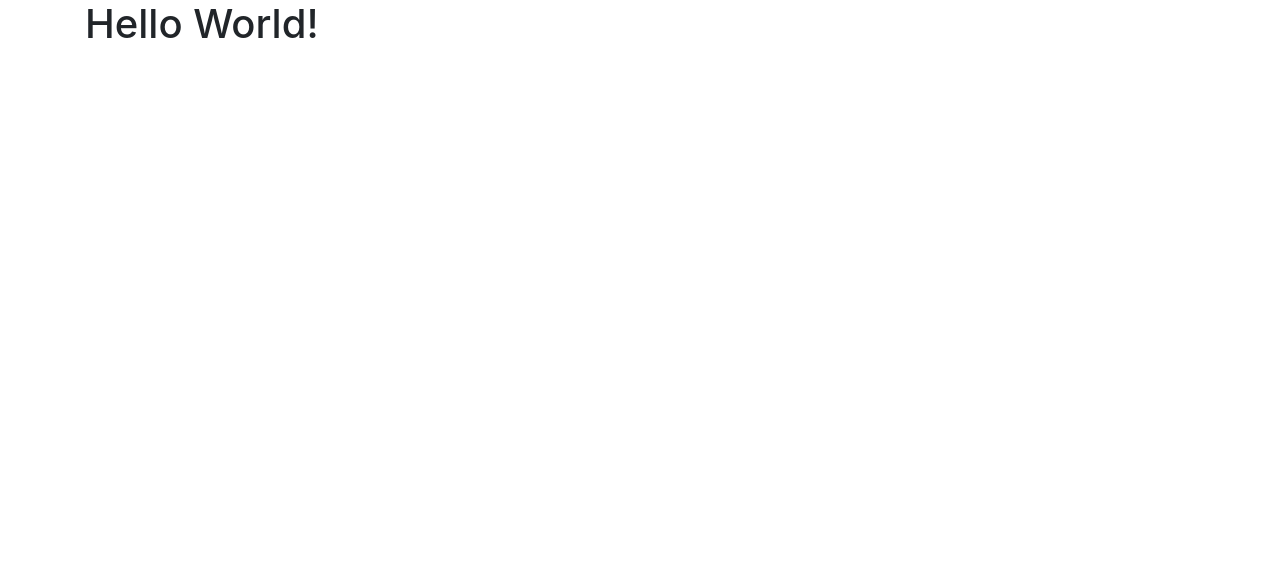
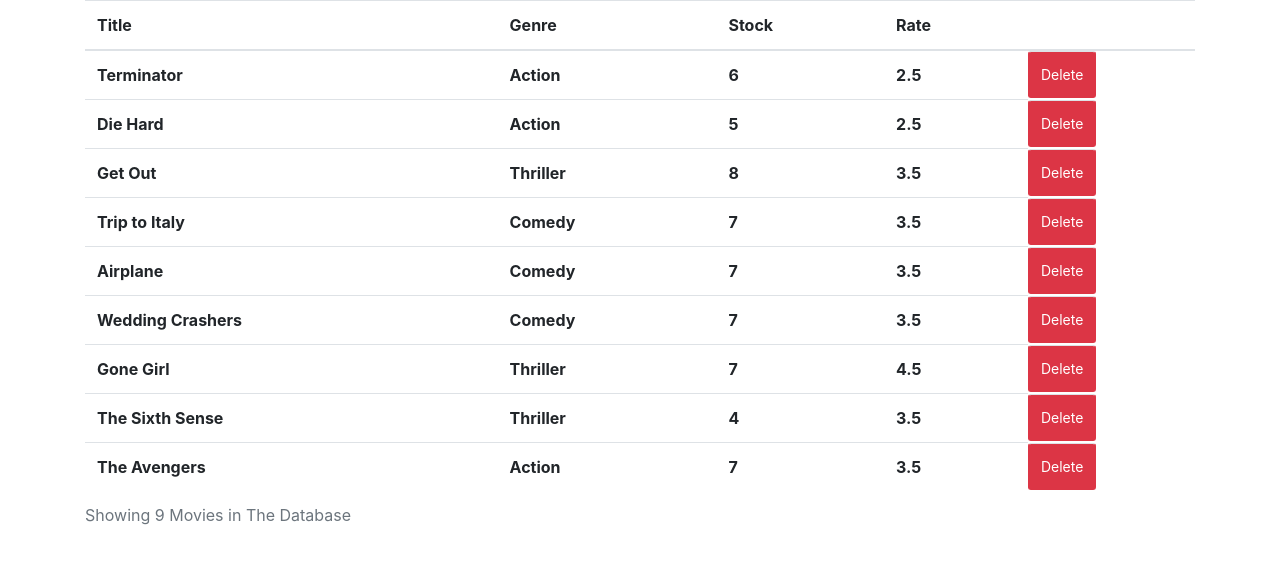
Before and after one commit to Didbar/vidly, a React (Create React App) app: page / in a window 1280 px wide. Shown: the top 564 px of the page. Built offline with nearby package versions, Linux system fonts and the light colour scheme.

Commit message:
First Exercies

```diff
--- a/src/App.js
+++ b/src/App.js
@@ -1,10 +1,11 @@
-import React from 'react';
+import logo from './logo.svg';
+import './App.css';
 
 function App() {
   return (
-    <main className="container">
-      <h1>Hello World!</h1>
-    </main>
+    <div className="App">
+
+    </div>
   );
 }
 
--- /dev/null
+++ b/src/components/movies.jsx
@@ -0,0 +1,54 @@
+import React, { Component } from 'react';
+import { deleteMovie, getMovies } from '../services/fakeMovieService';
+
+class Movies extends Component {
+    state = {
+        movies: getMovies()
+    };
+
+    handleDelete = (id) => {
+        const movies = this.state.movies.filter(m => m._id !== id);
+        this.setState({ movies })
+    };
+
+    render() {
+
+        const moviescomponent = this.state.movies.map((movie) => {
+            return (
+                <tr key={movie._id} className="m-2">
+                    <th scope="row">{movie.title}</th>
+                    <th>{movie.genre.name}</th>
+                    <th>{movie.numberInStock}</th>
+                    <th>{movie.dailyRentalRate}</th>
+                    <th className="btn btn-danger btn-sm" onClick={() => this.handleDelete(movie._id)}>Delete</th>
+                </tr>);
+        })
+
+        return (
+            <main className="container">
+                {this.state.movies.length !== 0 ?
+                    <table className="table table-hover">
+                        <caption>Showing {this.state.movies.length} Movies in The Database</caption>
+                        <thead>
+                            <tr>
+                                <th scope="col">Title</th>
+                                <th scope="col">Genre</th>
+                                <th scope="col">Stock</th>
+                                <th scope="col">Rate</th>
+                                <th scope="col"> </th>
+                            </tr>
+                        </thead>
+                        <tbody>
+                            {moviescomponent}
+                        </tbody>
+                    </table>
+                    :
+                    <h2>There Are No Movies In Database</h2>
+                }
+            </main>
+        );
+    }
+
+}
+
+export default Movies;
--- a/src/index.css
+++ b/src/index.css
@@ -1,13 +1,17 @@
 body {
   margin: 0;
-  font-family: -apple-system, BlinkMacSystemFont, 'Segoe UI', 'Roboto', 'Oxygen',
-    'Ubuntu', 'Cantarell', 'Fira Sans', 'Droid Sans', 'Helvetica Neue',
+  font-family: -apple-system, BlinkMacSystemFont, "Segoe UI", "Roboto", "Oxygen",
+    "Ubuntu", "Cantarell", "Fira Sans", "Droid Sans", "Helvetica Neue",
     sans-serif;
   -webkit-font-smoothing: antialiased;
   -moz-osx-font-smoothing: grayscale;
 }
 
 code {
-  font-family: source-code-pro, Menlo, Monaco, Consolas, 'Courier New',
+  font-family: source-code-pro, Menlo, Monaco, Consolas, "Courier New",
     monospace;
 }
+table {
+  border-collapse: separate;
+  border-spacing: 1em;
+}
--- a/src/index.js
+++ b/src/index.js
@@ -1,14 +1,15 @@
 import React from 'react';
 import ReactDOM from 'react-dom';
 import './index.css';
-import App from './App';
+// import App from './App';
 import reportWebVitals from './reportWebVitals';
 import 'bootstrap/dist/css/bootstrap.css';
 import 'font-awesome/css/font-awesome.css'
+import Movies from './components/movies';
 
 ReactDOM.render(
   <React.StrictMode>
-    <App />
+    <Movies />
   </React.StrictMode>,
   document.getElementById('root')
 );
--- /dev/null
+++ b/src/services/fakeGenreService.js
@@ -0,0 +1,12 @@
+
+export const genres = [
+    { _id: "1", name: "All Genres" },
+    { _id: "5b21ca3eeb7f6fbccd471818", name: "Action" },
+
+    { _id: "5b21ca3eeb7f6fbccd471814", name: "Comedy" },
+    { _id: "5b21ca3eeb7f6fbccd471820", name: "Thriller" }
+];
+
+export function getGenres() {
+    return genres.filter(g => g);
+}
--- /dev/null
+++ b/src/services/fakeMovieService.js
@@ -0,0 +1,104 @@
+import * as genresAPI from "./fakeGenreService";
+// import randomstring from "random-string";
+const movies = [
+    {
+        _id: "5b21ca3eeb7f6fbccd471815",
+        title: "Terminator",
+        genre: { _id: "5b21ca3eeb7f6fbccd471818", name: "Action" },
+        numberInStock: 6,
+        dailyRentalRate: 2.5,
+        publishDate: "2018-01-03T19:04:28.809Z"
+    },
+    {
+        _id: "5b21ca3eeb7f6fbccd471816",
+        title: "Die Hard",
+        genre: { _id: "5b21ca3eeb7f6fbccd471818", name: "Action" },
+        numberInStock: 5,
+        dailyRentalRate: 2.5
+    },
+    {
+        _id: "5b21ca3eeb7f6fbccd471817",
+        title: "Get Out",
+        genre: { _id: "5b21ca3eeb7f6fbccd471820", name: "Thriller" },
+        numberInStock: 8,
+        dailyRentalRate: 3.5
+    },
+    {
+        _id: "5b21ca3eeb7f6fbccd471819",
+        title: "Trip to Italy",
+        genre: { _id: "5b21ca3eeb7f6fbccd471814", name: "Comedy" },
+        numberInStock: 7,
+        dailyRentalRate: 3.5
+    },
+    {
+        _id: "5b21ca3eeb7f6fbccd47181a",
+        title: "Airplane",
+        genre: { _id: "5b21ca3eeb7f6fbccd471814", name: "Comedy" },
+        numberInStock: 7,
+        dailyRentalRate: 3.5
+    },
+    {
+        _id: "5b21ca3eeb7f6fbccd47181b",
+        title: "Wedding Crashers",
+        genre: { _id: "5b21ca3eeb7f6fbccd471814", name: "Comedy" },
+        numberInStock: 7,
+        dailyRentalRate: 3.5
+    },
+    {
+        _id: "5b21ca3eeb7f6fbccd47181e",
+        title: "Gone Girl",
+        genre: { _id: "5b21ca3eeb7f6fbccd471820", name: "Thriller" },
+        numberInStock: 7,
+        dailyRentalRate: 4.5
+    },
+    {
+        _id: "5b21ca3eeb7f6fbccd47181f",
+        title: "The Sixth Sense",
+        genre: { _id: "5b21ca3eeb7f6fbccd471820", name: "Thriller" },
+        numberInStock: 4,
+        dailyRentalRate: 3.5
+    },
+    {
+        _id: "5b21ca3eeb7f6fbccd471821",
+        title: "The Avengers",
+        genre: { _id: "5b21ca3eeb7f6fbccd471818", name: "Action" },
+        numberInStock: 7,
+        dailyRentalRate: 3.5
+    }
+];
+
+export function getMovies() {
+    return movies;
+}
+
+export function getMovie(id) {
+    return movies.find(m => m._id === id);
+}
+
+// export function saveMovie(movie) {
+//     let movieInDb = movies.find(m => m._id === movie._id) || {};
+//     movieInDb.title = movie.title;
+//     movieInDb.genre = genresAPI.genres.find(g => g._id === movie.genreId);
+//     movieInDb.numberInStock = movie.numberInStock;
+//     movieInDb.dailyRentalRate = movie.dailyRentalRate;
+
+//     if (!movieInDb._id) {
+//         movieInDb._id = randomstring({
+//             length: 15,
+//             numeric: true,
+//             letters: true,
+//             special: false,
+//             exclude: ["a", "b", "1"]
+//         });
+//         movies.push(movieInDb);
+//     }
+
+//     return movieInDb;
+// }
+
+export function deleteMovie(id) {
+    console.log(id)
+    let movieInDb = movies.find(m => m._id === id);
+    movies.splice(movies.indexOf(movieInDb), 1);
+    return movieInDb;
+}
```
